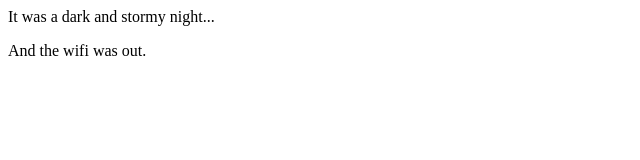
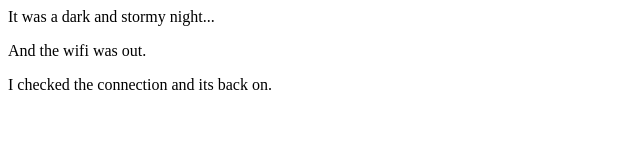
Before and after one commit to jimnabors/fireside-story, a plain HTML site: page index.html in a window 1280 px wide. Shown: the whole page, without its empty margins (0-640 px from the left). Drawn offline with Linux system fonts and the light colour scheme.

Commit message:
I added a new line of text

```diff
--- a/index.html
+++ b/index.html
@@ -2,5 +2,6 @@
   <body>
     <p>It was a dark and stormy night...</p>
     <p>And the wifi was out.</p>
+    <p>I checked the connection and its back on.</p>
   </body>
 </html>
```
